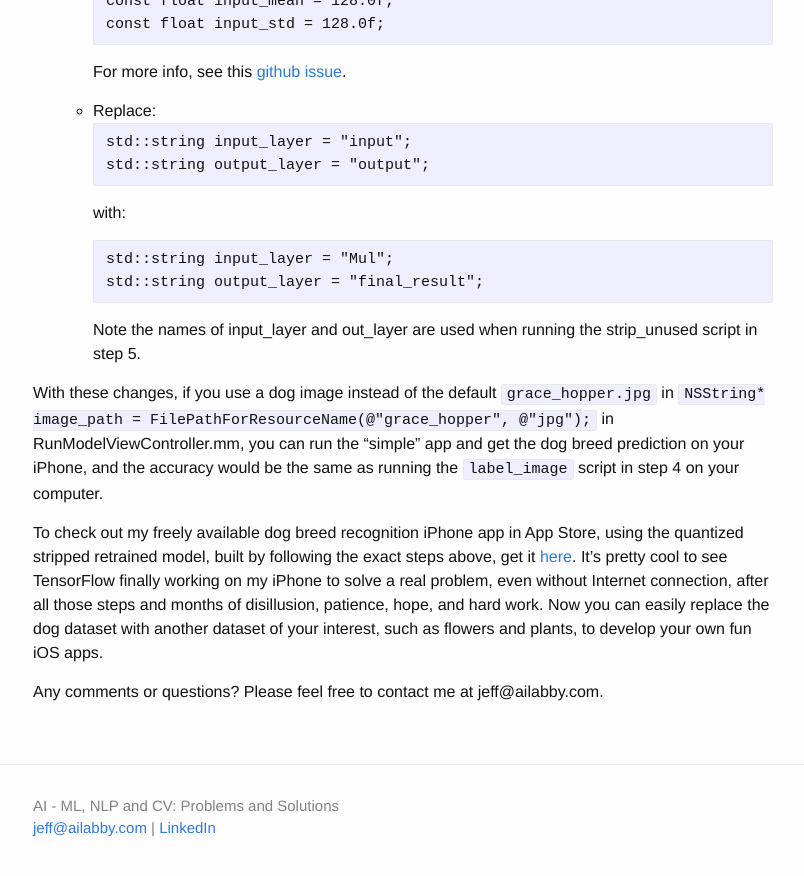
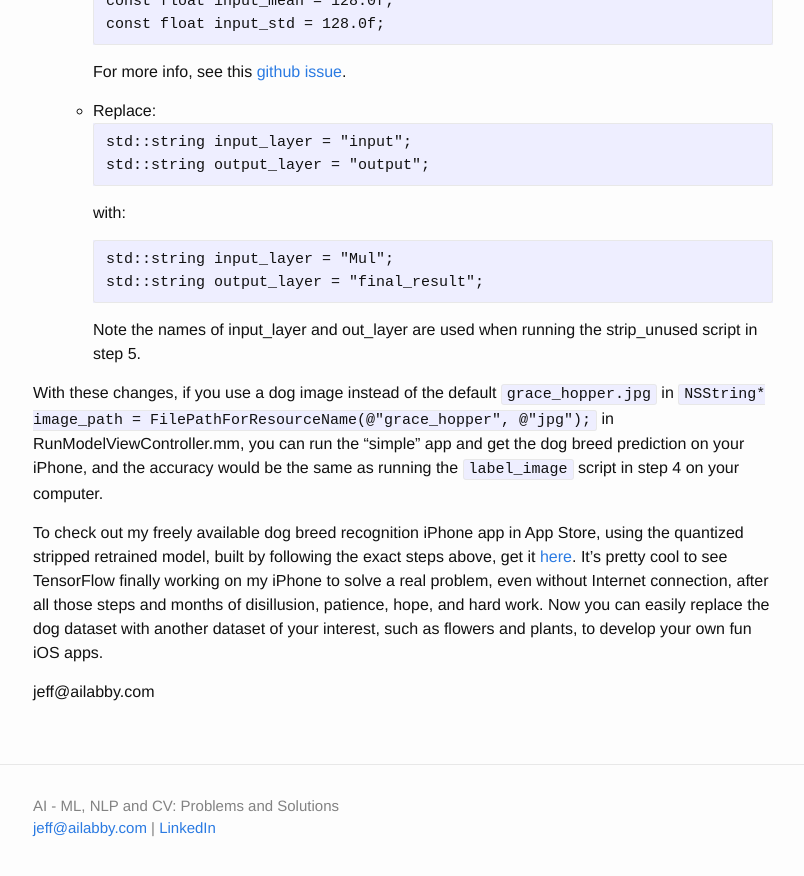
Before and after one commit to jeffxtang/jeffxtang.github.io, a Jekyll site: the page built from _posts/2016-09-23-mobile-tensorflow.md, in a window 1280 px wide and 900 px high, scrolled down 2912 px. Shown: the top 876 px of the window, without its empty margins (237-1041 px from the left). Built offline with Jekyll 4.4.1, drawn with Linux system fonts in a browser that asks for light colours; comment, search, counter and statistics services are not loaded.

Commit message:
email only

```diff
--- a/_posts/2016-09-23-mobile-tensorflow.md
+++ b/_posts/2016-09-23-mobile-tensorflow.md
@@ -103,4 +103,4 @@ With these changes, if you use a dog image instead of the default `grace_hopper.
 
 To check out my freely available dog breed recognition iPhone app in App Store, using the quantized stripped retrained model, built by following the exact steps above, get it [here](https://itunes.apple.com/us/app/dog-breeds-recognition-powered/id1150923794?mt=8). It's pretty cool to see TensorFlow finally working on my iPhone to solve a real problem, even without Internet connection, after all those steps and months of disillusion, patience, hope, and hard work. Now you can easily replace the dog dataset with another dataset of your interest, such as flowers and plants, to develop your own fun iOS apps.
 
-Any comments or questions? Please feel free to contact me at jeff@ailabby.com.
+jeff@ailabby.com
```
